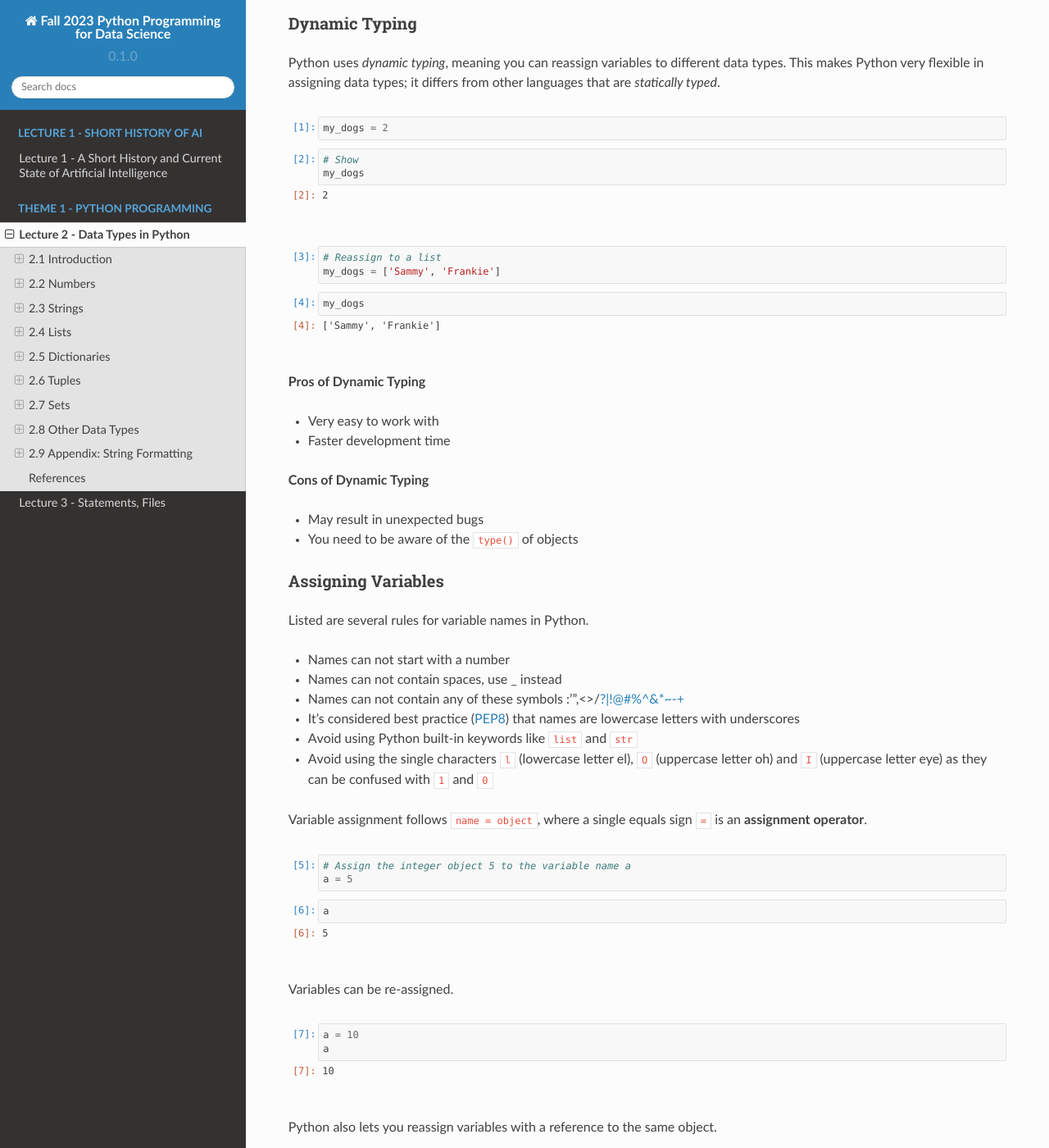
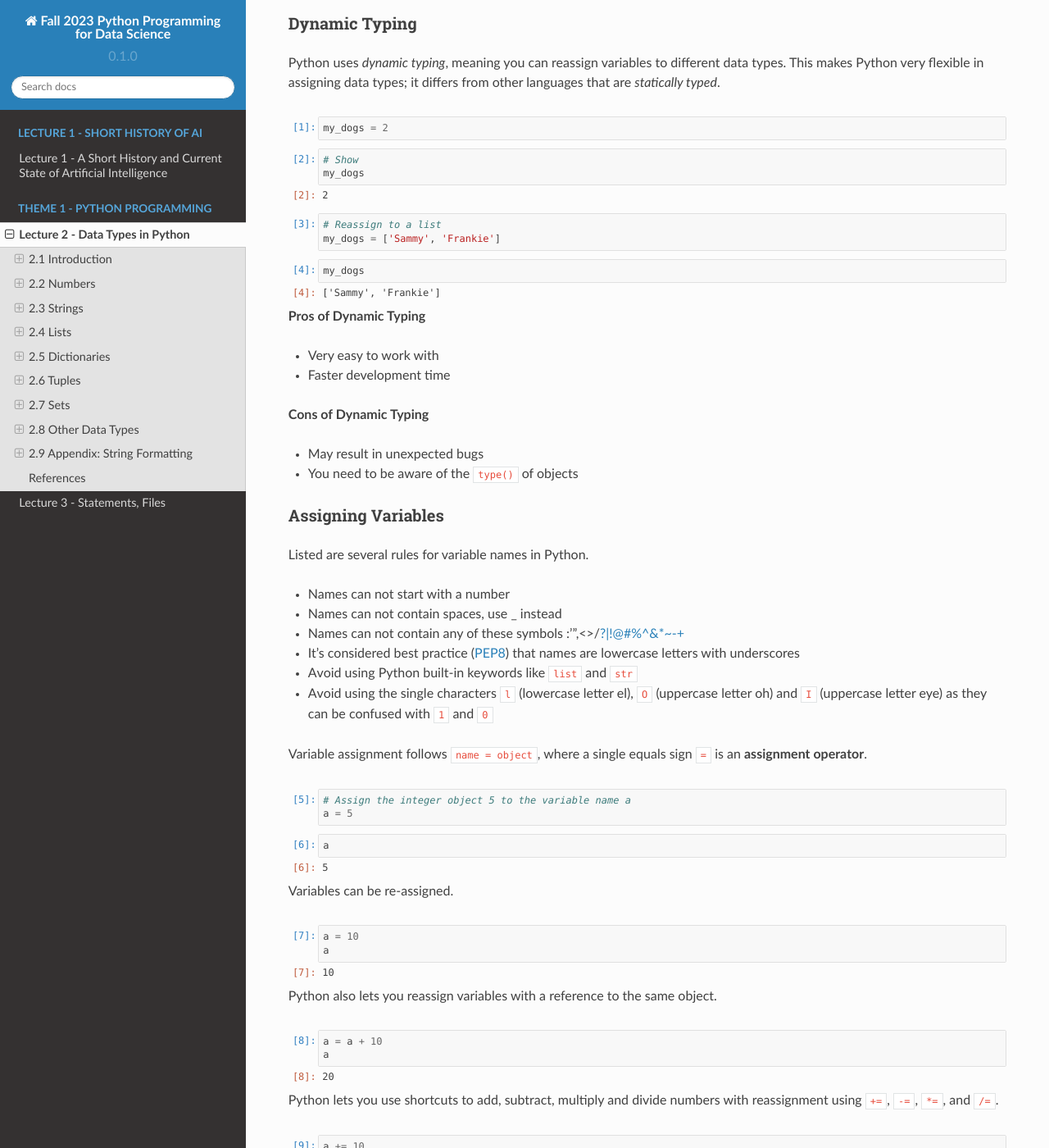
Before and after one commit to avakanski/Fall-2023-Python-Programming-for-Data-Science, a Sphinx documentation site: the page built from docs/Lectures/Theme_1-Python_Programming/Lecture_2-Data_Types_in_Python/Lecture_2-Data_Types.ipynb, in a window 1280 px wide and 1400 px high, scrolled down 1315 px. Shown: the whole window at 82% size. Built offline with Sphinx 7.4.7 and the Read the Docs theme 2.0.0, drawn with Linux system fonts in a browser that asks for light colours.

Commit message:
Update style.css

```diff
--- a/docs/_static/css/style.css
+++ b/docs/_static/css/style.css
@@ -4,13 +4,13 @@
 
 /* Increase margin after code cells */
 div.highlight {
-  margin-bottom: 20px;
+  margin-bottom: 0px;
 }
 
 div.output_area.docutils.container {
-  margin-bottom: 20px;
+  margin-bottom: 0px;
 }
 
 div.nboutput.nblast.docutils.container {
-  margin-bottom: 20px;
+  margin-bottom: 0px;
 }
```
